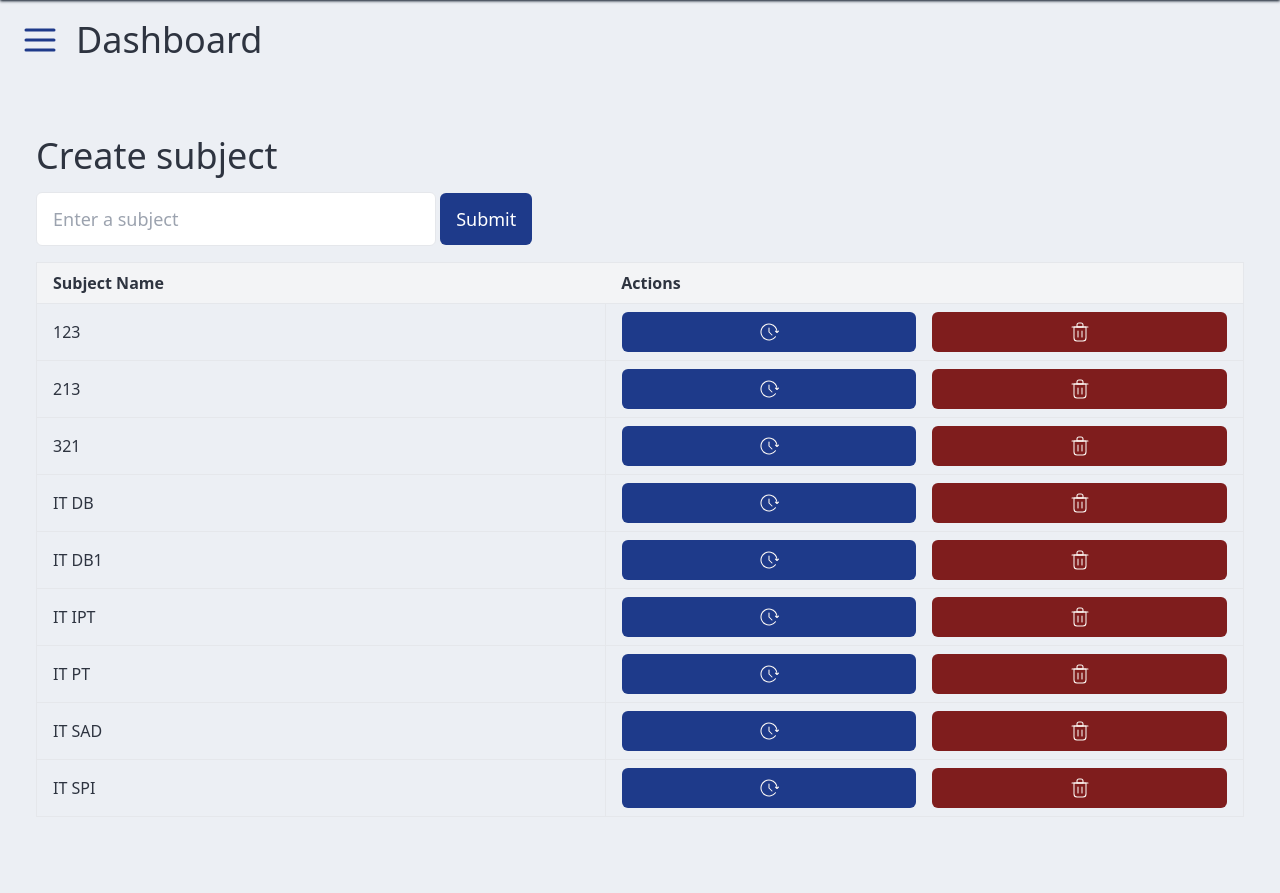
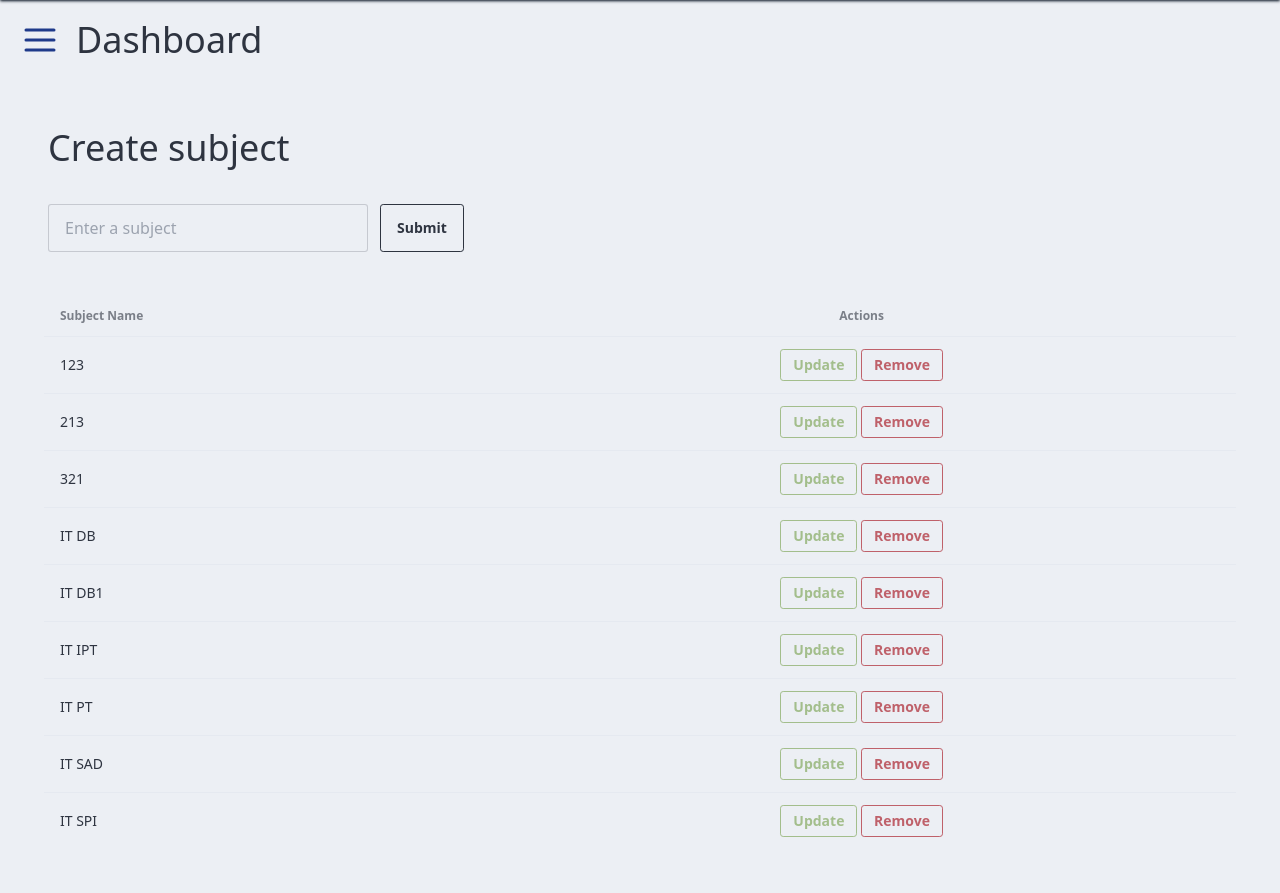
Before and after one commit to Hiiex09/jan_capstone, a PHP site: page /admin/manage_subject.php in a window 1280 px wide. Shown: the part 73-966 px from the top of the page. Before the commit the page ends 881 px from the top, so only its background shows below. Run offline with PHP 8.4, Linux system fonts and the light colour scheme; a user stored in the database is signed in; data comes from the database, SQL or seed files in the repository; some libraries are stand-ins or nearby versions.

Commit message:
updating UI to manage_update.php

```diff
--- a/admin/manage_subject.php
+++ b/admin/manage_subject.php
@@ -170,67 +170,43 @@ function deleteSubject($deptId)
 </head>
 
 <body>
-  <div class="p-4 m-5">
-    <div class="mt-5 mb-4">
+  <div class="p-3 m-3">
+    <div class="p-3 m-3">
       <h1 class="text-4xl">Create subject</h1>
     </div>
-
-    <form action="<?php echo htmlspecialchars($_SERVER['PHP_SELF']); ?>" method="post">
+    <form action="<?php echo htmlspecialchars($_SERVER['PHP_SELF']); ?>" method="post" class="p-3 m-3">
       <input type="hidden" name="id" value="<?php echo htmlspecialchars($subjectId); ?>">
       <input type="hidden" name="action" value="<?php echo $subjectId ? 'update' : 'create'; ?>">
-      <div>
-        <div>
-          <input
-            type="text"
+      <div class="flex gap-3">
+        <input type="text"
           name="subject"
           placeholder="Enter a subject"
           value="<?php echo htmlspecialchars($selectedSubject); ?>"
-            class="border px-4 py-3 w-[400px] rounded-md text-lg"
-            required>
+          required class="input input-bordered w-full max-w-xs" />
         <input
           type="submit"
           value="Submit"
-            class="px-4 py-3 rounded-md
-              text-white text-lg bg-blue-900 hover:bg-blue-500
-              hover:border-s-4 border-yellow-300 cursor-pointer" /> <!-- Combined submit button -->
-        </div>
-
+          class="btn btn-md btn-outline" /> <!-- Combined submit button -->
       </div>
     </form>
-
     <!-- Where the subject will be displayed -->
-
-    <div id="subjectlist" class="overflow-x-auto mt-4">
+    <div id="subjectlist" class="overflow-x-auto p-5">
       <?php if (count($subjectList) > 0): ?>
-        <table class="table-auto w-full border shadow">
-          <thead class="border bg-blue-900">
-            <tr class="bg-gray-100 text-left">
-              <th class="px-4 py-2 text-start">Subject Name</th>
-              <th class="px-4 py-2 text-start">Actions</th>
+        <table class="table">
+          <thead>
+            <tr class="text-center">
+              <th class="text-start">Subject Name</th>
+              <th>Actions</th>
             </tr>
           </thead>
           <tbody>
             <?php foreach ($subjectList as $index => $listsubject): ?>
-              <tr class="border-b hover:bg-pink-50">
-                <td class="px-4 py-2 text-start border"><?php echo htmlspecialchars($listsubject['subject_name']); ?></td>
-                <td class="px-4 py-2 text-start border">
-                  <div class="flex justify-start gap-4">
-                    <div class="w-full">
-                      <!-- Edit Button -->
-                      <a href="<?php echo htmlspecialchars($_SERVER['PHP_SELF']); ?>?edit=<?php echo $listsubject['subject_id']; ?>"
-                        class="inline-flex items-center justify-center bg-blue-900 hover:bg-blue-500 text-white px-4 py-2 rounded-md w-full">
-                        <img src="../admin/tools/Images/update.svg" alt="Update" class="h-6">
-                      </a>
-                    </div>
-                    <div class="w-full">
-                      <!-- Delete Button -->
-                      <a href="<?php echo htmlspecialchars($_SERVER['PHP_SELF']); ?>?delete=<?php echo $listsubject['subject_id']; ?>"
-                        onclick="return confirm('Are you sure you want to delete this subject?');"
-                        class="inline-flex items-center justify-center bg-red-900 hover:bg-red-500 text-white px-4 py-2 rounded-md w-full">
-                        <img src="../admin/tools/Images/delete.svg" alt="Delete" class="h-6">
-                      </a>
-                    </div>
-                  </div>
+              <tr class="hover">
+                <td class="text-start"><?php echo htmlspecialchars($listsubject['subject_name']); ?></td>
+                <td class="text-center">
+                  <a class="btn btn-sm btn-outline btn-success" href="<?php echo htmlspecialchars($_SERVER['PHP_SELF']); ?>?edit=<?php echo $listsubject['subject_id']; ?>">Update</a>
+                  <a class="btn btn-sm btn-outline btn-error" href="<?php echo htmlspecialchars($_SERVER['PHP_SELF']); ?>?delete=<?php echo $listsubject['subject_id']; ?>"
+                    onclick="return confirm('Are you sure you want to delete this subject?');">Remove</a>
                 </td>
               </tr>
             <?php endforeach; ?>
@@ -240,15 +216,7 @@ function deleteSubject($deptId)
         <div class="text-center text-lg text-gray-500 mt-6">No subject Available</div>
       <?php endif; ?>
     </div>
-
-
   </div>
-
-
-
-
-  <!-- Input Form -->
-
 </body>
 
 </html>
```
Lines whose indentation alone changed are shown as unchanged.
